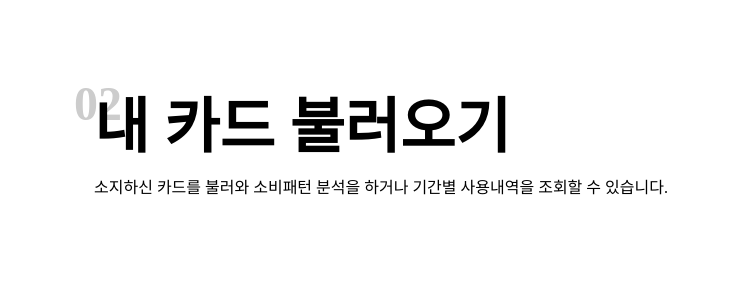
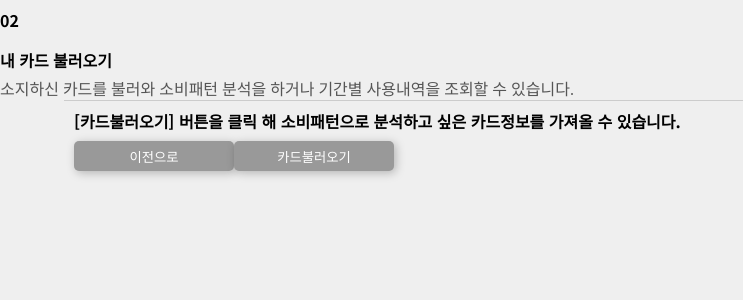
Before and after one commit to qqeew1234/CardRecommendService, a Next.js app in the folder frontend/: page /page02 in a window 1280 px wide. Shown: the top 300 px of the page, without its empty margins (0-743 px from the left). Built offline with nearby package versions, Linux system fonts and the light colour scheme.

Commit message:
feat: remove unused card images and update page headers for improved layout and functionality

```diff
--- a/frontend/src/app/(index)/page.tsx
+++ b/frontend/src/app/(index)/page.tsx
@@ -29,7 +29,8 @@ export default function Home() {
         {isLogin ? (
           <div className="user-box">
             <h4>
-              {"닉네임"}님 어서오세요. <button>로그아웃</button>
+              {"닉네임"}님 어서오세요.{" "}
+              <button onClick={() => setIsLogin(false)}>로그아웃</button>
             </h4>
             <div className="btn-bot">
               <Link href={"/page02"}>
--- a/frontend/src/app/layout.tsx
+++ b/frontend/src/app/layout.tsx
@@ -1,10 +1,9 @@
 import type { Metadata } from "next";
-import "./reset.css";
+import "@/styles/reset.css";
 import "@/styles/globals.scss";
 
 export const metadata: Metadata = {
-  title: "Card Fit",
-  description: "card fit",
+  title: "카드핏",
 };
 
 export default function RootLayout({
--- a/frontend/src/app/page02/page.tsx
+++ b/frontend/src/app/page02/page.tsx
@@ -1,4 +1,8 @@
+"use client";
 import PageHeader from "@/components/PageHeader";
+import Image from "next/image";
+import Link from "next/link";
+import { useState } from "react";
 
 export default function page02() {
   const hd_props = {
@@ -6,6 +10,65 @@ export default function page02() {
     tit: "내 카드 불러오기",
     des: "소지하신 카드를 불러와 소비패턴 분석을 하거나 기간별 사용내역을 조회할 수 있습니다.",
   };
+  const [isLoading, setIsLoading] = useState(false);
+  const hasCardList = [
+    {
+      key: 0,
+      card_image: "/card_image.png",
+      card_company: "현대카드",
+      card_goods: "the Red",
+      alt_txt: "현대카드 더 레드 1",
+    },
+    {
+      key: 1,
+      card_image: "/card_image.png",
+      card_company: "현대카드",
+      card_goods: "the Red",
+      alt_txt: "현대카드 더 레드 2",
+    },
+    {
+      key: 2,
+      card_image: "/card_image.png",
+      card_company: "현대카드",
+      card_goods: "the Red",
+      alt_txt: "현대카드 더 레드 3",
+    },
+    {
+      key: 3,
+      card_image: "/card_image.png",
+      card_company: "현대카드",
+      card_goods: "the Red",
+      alt_txt: "현대카드 더 레드 4",
+    },
+    {
+      key: 4,
+      card_image: "/card_image.png",
+      card_company: "현대카드",
+      card_goods: "the Red",
+      alt_txt: "현대카드 더 레드 5",
+    },
+    {
+      key: 5,
+      card_image: "/card_image.png",
+      card_company: "현대카드",
+      card_goods: "the Red",
+      alt_txt: "현대카드 더 레드 6",
+    },
+    {
+      key: 6,
+      card_image: "/card_image.png",
+      card_company: "현대카드",
+      card_goods: "the Red",
+      alt_txt: "현대카드 더 레드 7",
+    },
+    {
+      key: 7,
+      card_image: "/card_image.png",
+      card_company: "현대카드",
+      card_goods: "the Red",
+      alt_txt: "현대카드 더 레드 8",
+    },
+  ];
   return (
     <>
       <PageHeader
@@ -13,10 +76,53 @@ export default function page02() {
         title={hd_props.tit}
         description={hd_props.des}
       >
-        <></>
+        {isLoading ? (
+          <>
+            <Link href={"/"}>
+              <button>카드다시 불러오기</button>
+            </Link>
+            <Link href={"/page03"}>
+              <button>분석카드 선택완료</button>
+            </Link>
+          </>
+        ) : (
+          <></>
+        )}
       </PageHeader>
       <div className="page-body">
-        <section></section>
+        <section>
+          {isLoading ? (
+            hasCardList.map((data) => {
+              return (
+                <article key={data.key}>
+                  <div className="card-image">
+                    <Image
+                      src={data.card_image}
+                      width={0}
+                      height={0}
+                      alt={data.alt_txt}
+                    />
+                  </div>
+                  <h4>
+                    [<span className="card-company">{data.card_company}</span>]
+                    <span className="card-goods">{data.card_goods}</span>
+                  </h4>
+                </article>
+              );
+            })
+          ) : (
+            <div className="popup">
+              <h4>
+                [카드불러오기] 버튼을 클릭 해 소비패턴으로 분석하고 싶은
+                카드정보를 가져올 수 있습니다.
+              </h4>
+              <div className="btns">
+                <button>이전으로</button>
+                <button onClick={() => setIsLoading(true)}>카드불러오기</button>
+              </div>
+            </div>
+          )}
+        </section>
       </div>
     </>
   );
--- a/frontend/src/app/page03/page.tsx
+++ b/frontend/src/app/page03/page.tsx
@@ -2,9 +2,9 @@ import PageHeader from "@/components/PageHeader";
 
 export default function page02() {
   const hd_props = {
-    num: "02",
-    tit: "내 카드 불러오기",
-    des: "카드를 선택하여 소비패턴을 분석하거나 기간별 사용 내역을 조회할수 있습니다.",
+    num: "04",
+    tit: "소비패턴분석목록",
+    des: "카드를 클릭하면 월별 소비내역을 확인할수 있습니다.",
   };
   return (
     <>
--- a/frontend/src/app/page04/page.tsx
+++ b/frontend/src/app/page04/page.tsx
@@ -1,17 +1,18 @@
-import PageHeader from "@/components/PageHeader";
-
-export default function page02() {
+import PageHeader from "@/components/PageHeader04";
+export default function page04() {
   const hd_props = {
-    num: "02",
-    tit: "내 카드 불러오기",
-    des: "소지 하신 카드를 불러와 소비패턴을 분석하거나 기간별 사용 내역을 조회할수 있습니다.",
+    num: "04",
+    goods: "My Card",
+    coast: "1,000,000",
+    dates: "2024년 2월 1일 ~ 29일 사용내역",
   };
   return (
     <>
       <PageHeader
         number={hd_props.num}
-        title={hd_props.tit}
-        description={hd_props.des}
+        card_goods={hd_props.goods}
+        total_coast={hd_props.coast}
+        card_date={hd_props.dates}
       >
         <></>
       </PageHeader>
--- /dev/null
+++ b/frontend/src/components/PageHeader04.tsx
@@ -0,0 +1,32 @@
+import { Children } from "react";
+import "@/styles/PageHeader.scss";
+
+interface myType {
+  number: string;
+  card_goods: string;
+  total_coast: string;
+  card_date: string;
+  children: React.ReactNode;
+}
+
+export default function PageHeader04({
+  number,
+  card_goods,
+  total_coast,
+  card_date,
+  children,
+}: myType) {
+  return (
+    <div className="page-header page-header-04">
+      <header>
+        <div className="hdr-left">
+          <h6>{number}</h6>
+          <h3>{card_goods}</h3>
+          <h2>{total_coast}</h2>
+          <h5>{card_date}</h5>
+        </div>
+        <div className="hdr-right">{children}</div>
+      </header>
+    </div>
+  );
+}
--- /dev/null
+++ b/frontend/src/styles/PageHeader.scss
@@ -0,0 +1,82 @@
+@import "./mixin";
+
+.page-header {
+  padding-bottom: 10px;
+  // position: fixed;
+  width: 100%;
+  padding-top: 80px;
+  z-index: 1;
+
+  header {
+    @include layout_center;
+
+    display: flex;
+    justify-content: space-between;
+
+    .hdr {
+
+      //재귀: 다시선택
+      &-left {
+        width: 680px;
+
+        h6 {
+
+          font-weight: 900;
+          font-size: 48px;
+          line-height: 48px;
+          color: #ccc;
+        }
+
+        h2 {
+
+          font-size: 60px;
+          line-height: 60px;
+          color: #000;
+          margin-top: -30px;
+          padding-left: 20px;
+        }
+
+        p {
+          padding-top: 20px;
+          padding-left: 20px;
+          height: 60px;
+        }
+      }
+
+      &-right {
+        width: calc(100% - 680px);
+        display: flex;
+        align-items: flex-end;
+        justify-content: flex-end;
+        padding-right: 10px;
+
+        button {
+          margin-left: 10px;
+        }
+      }
+    }
+  }
+
+  &-04 {
+    header {
+      .hdr-left {
+        h3 {
+          margin-top: -30px;
+          padding-left: 20px;
+          font-size: 24px;
+          line-height: 30px;
+        }
+
+        h2 {
+          margin-top: 0;
+        }
+
+        h5 {
+          padding-left: 20px;
+        }
+      }
+
+      .hdr-right {}
+    }
+  }
+}
--- a/frontend/src/styles/globals.scss
+++ b/frontend/src/styles/globals.scss
@@ -1,67 +1,9 @@
 @import "./mixin";
-@tailwind base;
-@tailwind components;
-@tailwind utilities;
-
-.page-header {
-  padding-bottom: 10px;
-  // position: fixed;
-  width: 100%;
-  padding-top: 80px;
-  z-index: 1;
-
-  header {
-    @include layout_center;
-
-    display: flex;
-    justify-content: space-between;
-
-    .hdr {
-
-      //재귀: 다시선택
-      &-left {
-        width: 680px;
-
-        h6 {
-          font-family: var(--ff_sans);
-          font-weight: 900;
-          font-size: 48px;
-          line-height: 48px;
-          color: #ccc;
-        }
-
-        h2 {
-          font-family: var(--ff_sans);
-          font-weight: 700;
-          font-size: 60px;
-          line-height: 60px;
-          color: #000;
-          margin-top: -30px;
-          padding-left: 20px;
-        }
-
-        p {
-          padding-top: 20px;
-          padding-left: 20px;
-          height: 60px;
-        }
-      }
-
-      &-right {
-        width: calc(100% - 680px);
-        display: flex;
-        align-items: flex-end;
-        justify-content: flex-end;
-        padding-right: 10px;
-      }
-    }
-  }
-}
 
 .page-body {
   section {
     @include layout_center;
-
+    border-top: 1px solid #ccc;
   }
 }
 
--- a/frontend/src/styles/index.page.scss
+++ b/frontend/src/styles/index.page.scss
@@ -1,6 +1,5 @@
 .page-body {
   section {
-    border-top: 1px solid #000;
     display: flex;
     padding-top: 40px;
 
```
Also changed, not shown: frontend/src/components/PageHeader05.tsx (added, +29 -0 lines), frontend/public/card.jpeg (deleted), frontend/public/card.png (deleted).
